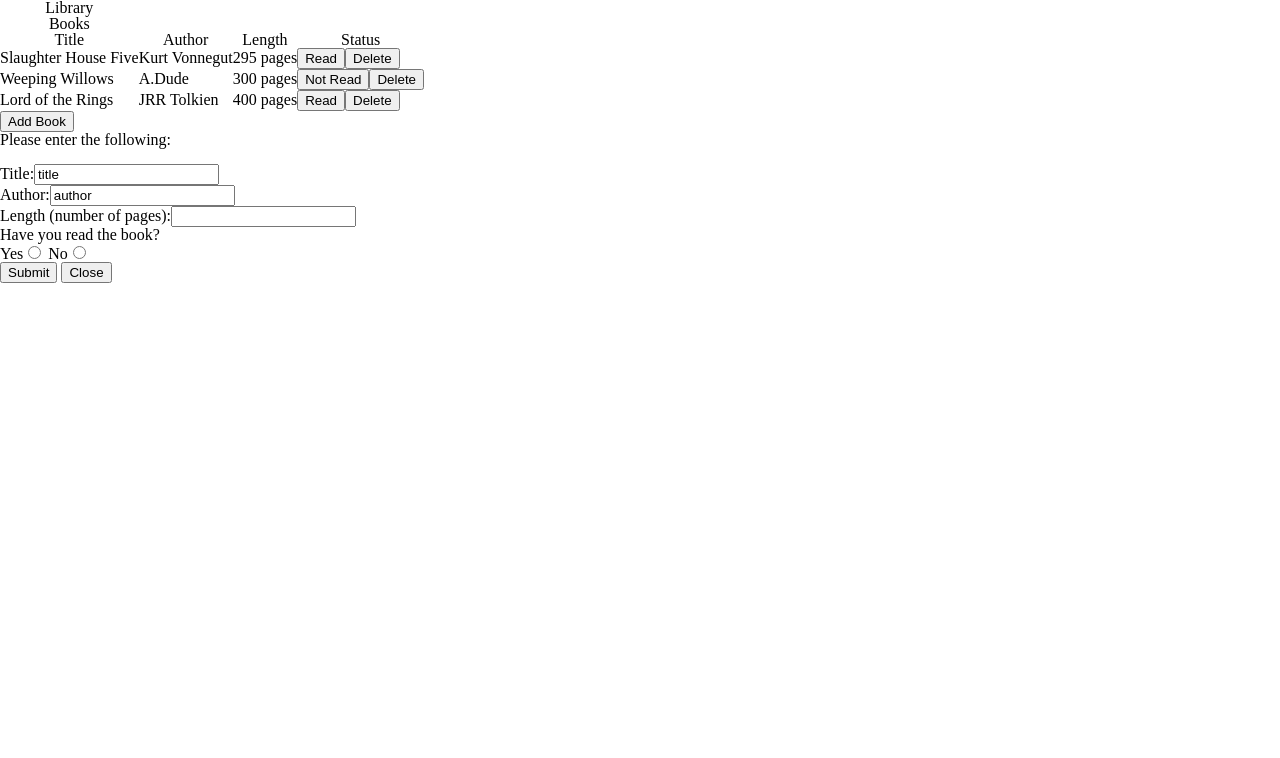
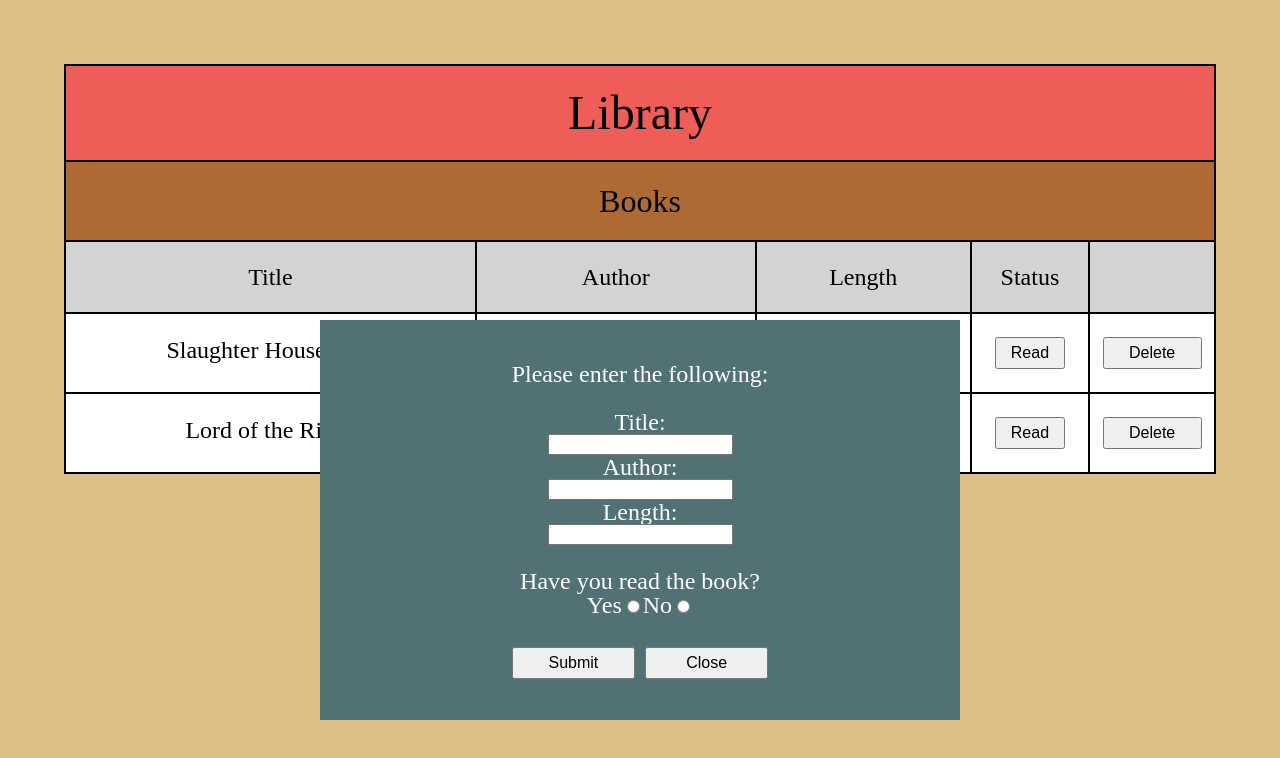
Before and after one commit to flindip/Project-Library, a plain HTML site: page index.html in a window 1280 px wide. Both pictures are taken after a click on the button "Add Book". Drawn offline with Linux system fonts and the light colour scheme.

Commit message:
Finished project tasks, finished minor css Completed project tasks, added a very basic color scheme. Will refine project at later date dealing mostly with CSS and server storage.

```diff
--- a/index.html
+++ b/index.html
@@ -10,17 +10,18 @@
 <body>
    <table id="library-table">
         <thead>
-            <th>Library</th>
+            <th colspan="5">Library</th>
         </thead>
         <tbody>
             <tr>
-                <th>Books</th>
+                <th colspan="5">Books</th>
             </tr>
             <tr>
                  <th>Title</th>
                 <th>Author</th>
                 <th>Length</th>
                  <th>Status</th>
+                 <th></th>
                  </tr>
             </tbody>
             </table>
@@ -30,15 +31,19 @@
                     <form action="#" method="post" id="book-form"><!--onsubmit can call a function to create book variable-->
                     <ul>
                         <h3>Please enter the following:</h3><br>
-                        <li><label for="title">Title:</label><input type="text" id="title" name="title" value="title"></li>
-                        <li><label for="author">Author:</label><input type="text" id="author" name="author" value="author"></li>
-                        <li><label for="length">Length (number of pages):</label><input type="number" id="length" name="length" value="length" min="0"></li>
+                        <li><label for="title">Title:</label><input type="text" id="title" name="title" ></li>
+                        <li><label for="author">Author:</label><input type="text" id="author" name="author"></li>
+                        <li><label for="length">Length:</label><input type="number" id="length" name="length" min="0"></li><br>
                         <h5>Have you read the book?</h5><!--radio buttons for status-->
+                        <li>
                         <label for="status-y">Yes</label><input type="radio" id="status-y" name="status" value="Yes">
                         <label for="status-n">No</label><input type="radio" id="status-n" name="status" value="No">
+                        </li>
+                       <li>
+                    <button type="submit" id="submit" >Submit</button><!--submit button, might have to make another div container for flex, preventdefault to stop reloading page-->
+                    <button type="button" id="close-form">Close</button>
+                    </li><!--collapses div-->
                     </ul>
-                    <button type="submit" id="submit" >Submit</button><!--submit button, might have to make another div container for flex, preventdefault to stop reloading page-->
-                    <button type="button" id="close-form">Close</button><!--collapses div-->
                     </form>
                    </div>
   </body>
--- a/myscripts.js
+++ b/myscripts.js
@@ -1,4 +1,4 @@
-let myLibrary=[{title: 'Slaughter House Five', author: 'Kurt Vonnegut', length: '295 pages', haveRead: 'Read'}];
+let myLibrary=[{title: 'Slaughter House Five', author: 'Kurt Vonnegut', length: '190 pages', haveRead: 'Read'}];
 displayLibrary();
 const submit=document.getElementById('submit');
 submit.addEventListener('click', (e)=>{e.preventDefault(); submitBook();});
@@ -12,7 +12,6 @@ addBook.addEventListener('click', (e)=>{
 Object.assign(x.style, styles);
  }
 });
-
 const closeForm=document.getElementById('close-form');
 closeForm.addEventListener('click', (e)=>{
   const form=document.getElementsByClassName('form');
@@ -59,7 +58,8 @@ function displayLibrary(){
             const length=book.insertCell(-1);
             length.textContent=`${x.length}`;
             const status=document.createElement('button');
-            book.appendChild(status);
+            const statusPlace=book.insertCell(-1);
+            statusPlace.appendChild(status);
             status.className='status';
             status.setAttribute('type', 'button');
             status.addEventListener('click', (e)=>{
@@ -110,7 +110,8 @@ function Book(title, author, length, haveRead){
             const length=book.insertCell(-1);
             length.textContent=`${this.length}`;
             const status=document.createElement('button');
-            book.appendChild(status);
+           const statusPlace=book.insertCell(-1);
+            statusPlace.appendChild(status);
             status.className='status';
             status.setAttribute('type', 'button');
             status.addEventListener('click', (e)=>{
@@ -130,7 +131,6 @@ function Book(title, author, length, haveRead){
 
 
 
-   const book2=new Book('Weeping Willows', 'A.Dude', 300, 'No');
+
+   const book2=new Book('Lord of the Rings', 'JRR Tolkien', 1178, 'Yes');
    book2.fileBook();
-   const book3=new Book('Lord of the Rings', 'JRR Tolkien', 400, 'Yes');
-   book3.fileBook();
--- a/style.css
+++ b/style.css
@@ -38,8 +38,8 @@ q:before, q:after {
 	content: none;
 }
 table {
-	border-collapse: collapse;
-	border-spacing: 0;
+	border-collapse:collapse;
+
 }
 /*CSS reset*/
 
@@ -49,18 +49,99 @@ html, body{
 }
 body{
 
-
+	display:flex;
+	flex-direction:column;
+	align-items:center;
+	background-color:rgb(220, 190, 135);
 }
-/**{
-    border:solid red 2px;
-}*/
 
 .form{
 position:absolute;
 display:none;
 overflow:hidden;
 width:50%;
+min-width:300px;
 height:50%;
-};
+justify-content:center;
+align-items:center;
+background-color:rgb(81, 113, 116);
+top:40vh;
+color:white;
+font-size:1.5rem;
+}
+li{
+  display:flex;
+   flex-direction: column;
+  align-items:center;
+
+}
+ul>li:nth-of-type(1n+4){
+	flex-direction:row;
+	justify-content:center;
+}
+ul>h3, h5{
+	text-align:center;
+}
+#library-table{
+	width:90%;
+    text-align:center;
+	margin-top:5%;
+	font-size:1.5rem;
+	border-spacing:15px;
+	background-color:white;
+	min-width:850px;
+
+
+   }
+    thead{
+	font-size:3rem;
+	background-color:rgb(239, 93, 88);
+    }
+
+   tbody>tr:first-child{
+      font-size:2rem;
+      background-color:rgb(173, 106, 52);
+	}
+
+	tr{
+		border: solid black 2px;
+		border-spacing:50px;
+	}
+
+	td, th{
+		border-right:solid black 2px;
+		padding:2%;
+
+	}
+
+	tbody>tr:nth-of-type(2){
+         background:lightgray;}
+
+ .book>td:nth-of-type(4){
+width:fit-content;
+}
+button{
+width:100%;
+height:2rem;
+min-width:fit-content;
+white-space:nowrap;
+font-size:1rem;
+}
+.del{
+width:80%;
+}
+#open-form{
+width:25%;
+height:3rem;
+font-size:1.5rem;
+border-radius:15px;
+margin-top: 3%;
+}
+form>ul>li:last-child{
+	margin-top:30px;
+	gap:10px;
+}
+
+
 
 /*default of form pop up, just need two values-overflow and display to change*/
```
